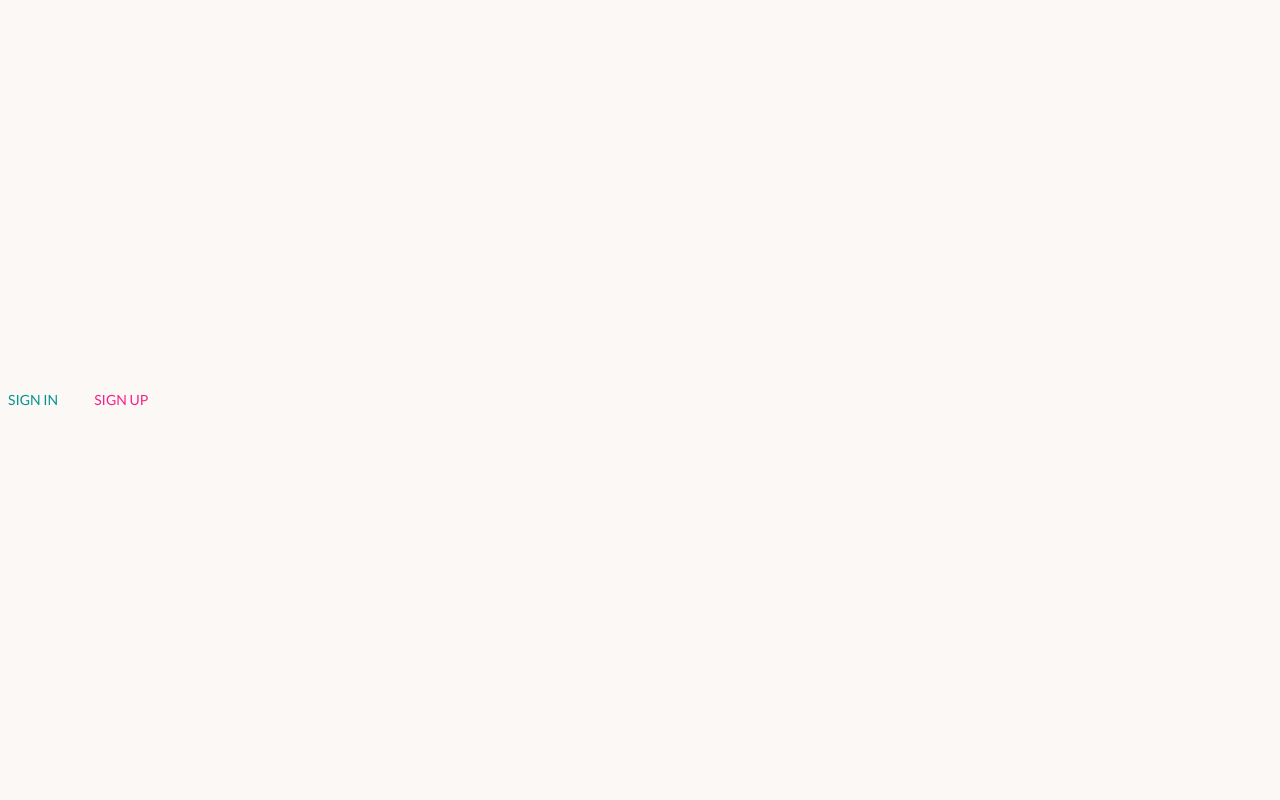
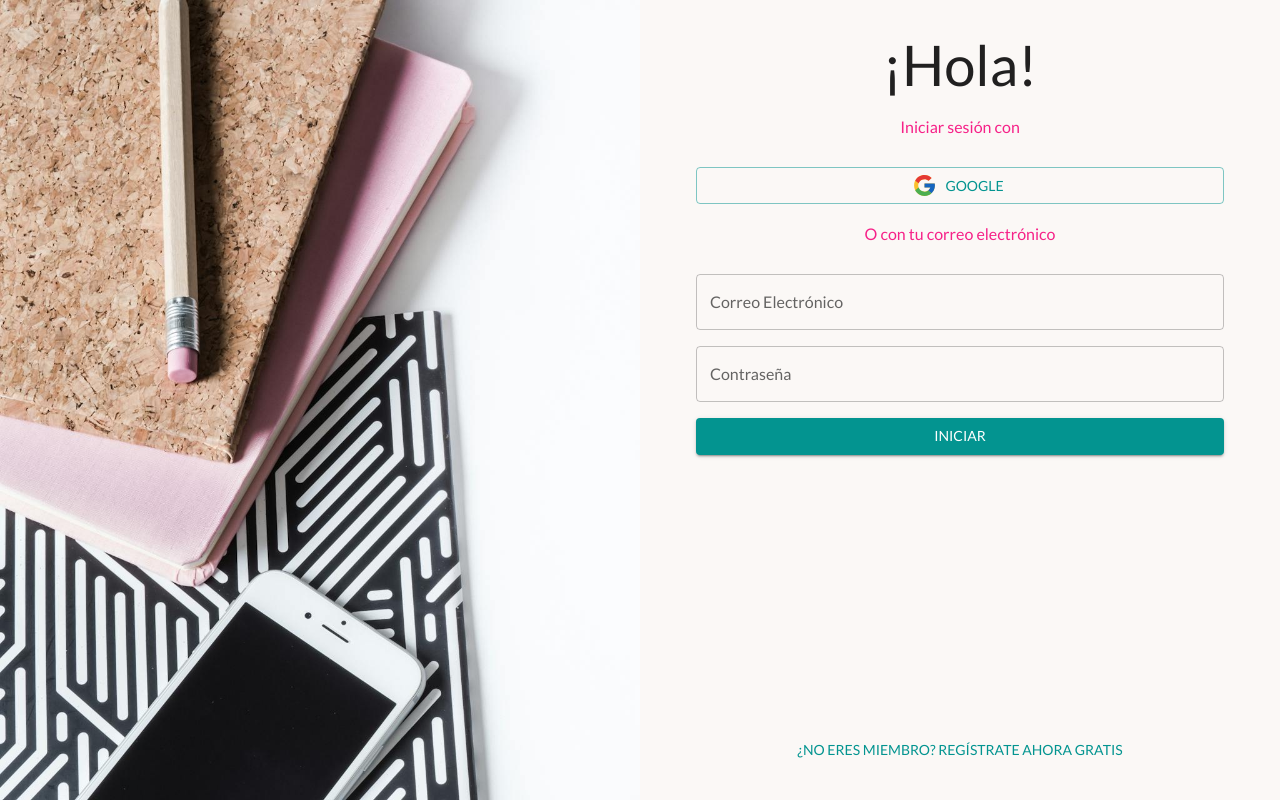
Before and after one commit to Tibo46/lernia, a React (Vite) app: page / in a window 1280 px wide. Built offline with nearby package versions, Linux system fonts and the light colour scheme; no server answers.

Commit message:
Design login pages

```diff
--- a/src/pages/Authentication/Login.tsx
+++ b/src/pages/Authentication/Login.tsx
@@ -1,46 +1,35 @@
 import React from "react";
 import { Grid2 as Grid } from "@mui/material";
-import Button from "@mui/material/Button";
 import SignIn from "./SignIn";
 import SignUp from "./SignUp";
+import Bg1 from "../../assets/background/study-1.jpg";
 
 const Login = () => {
-  const [isSignInModalOpen, setIsSignInModalOpen] = React.useState(false);
-  const [isSignUpModalOpen, setIsSignUpModalOpen] = React.useState(false);
+  const [isSignIn, setIsSignIn] = React.useState(true);
 
   return (
     <Grid container={true} style={{ minHeight: "100vh", height: "100%" }}>
-      <>
-        {/* <Logo size="large" /> */}
-        <Grid container={true}>
-          <Button
-            color="primary"
-            style={{ marginRight: "20px" }}
-            onClick={() => setIsSignInModalOpen(true)}
-          >
-            Sign In
-          </Button>
-          <Button color="secondary" onClick={() => setIsSignUpModalOpen(true)}>
-            Sign Up
-          </Button>
-        </Grid>
-      </>
-      <SignIn
-        isOpen={isSignInModalOpen}
-        handleSignInClose={() => setIsSignInModalOpen(false)}
-        handleOpenSignUp={() => {
-          setIsSignInModalOpen(false);
-          setIsSignUpModalOpen(true);
+      <Grid
+        size={{
+          xs: 12,
+          sm: 6,
         }}
+        display={{ xs: "none", sm: "block" }}
+        style={{ backgroundImage: `url(${Bg1})`, backgroundSize: "cover" }}
       />
-      <SignUp
-        isOpen={isSignUpModalOpen}
-        handleSignUpClose={() => setIsSignUpModalOpen(false)}
-        handleOpenSignIn={() => {
-          setIsSignUpModalOpen(false);
-          setIsSignInModalOpen(true);
+      <Grid
+        size={{
+          xs: 12,
+          sm: 6,
         }}
-      />
+        style={{ padding: "2rem" }}
+      >
+        {isSignIn ? (
+          <SignIn handleSignUp={() => setIsSignIn(false)} />
+        ) : (
+          <SignUp handleSignIn={() => setIsSignIn(true)} />
+        )}
+      </Grid>
     </Grid>
   );
 };
--- a/src/pages/Authentication/SignIn.tsx
+++ b/src/pages/Authentication/SignIn.tsx
@@ -1,22 +1,17 @@
 import {
-  Dialog,
-  DialogTitle,
-  DialogContent,
   Grid2 as Grid,
   Typography,
   Button,
   TextField,
+  Container,
+  Stack,
 } from "@mui/material";
 import React from "react";
 import GoogleIcon from "../../assets/icons/google.svg";
 import { login, socialSignUp } from "../../services/auth";
 import { useNavigate } from "react-router-dom";
 
-const SignIn: React.FC<{
-  isOpen: boolean;
-  handleSignInClose: () => void;
-  handleOpenSignUp: () => void;
-}> = ({ isOpen, handleSignInClose, handleOpenSignUp }) => {
+const SignIn: React.FC<{ handleSignUp: () => void }> = ({ handleSignUp }) => {
   const navigate = useNavigate();
   const [loading, setLoading] = React.useState(false);
   const [email, setEmail] = React.useState("");
@@ -41,7 +36,6 @@ const SignIn: React.FC<{
       navigate("/");
     } catch {
       setLoading(false);
-      handleSignInClose();
       // toast.error(
       //   `Login failed, please check your password and email address`,
       //   {
@@ -62,25 +56,19 @@ const SignIn: React.FC<{
       return;
     } finally {
       setLoading(false);
-      handleSignInClose();
     }
   };
 
   return (
-    <Dialog
-      open={isOpen}
-      fullWidth={true}
-      maxWidth="sm"
-      onClose={handleSignInClose}
-    >
-      <DialogTitle>Welcome back</DialogTitle>
-      <DialogContent>
-        <Button variant="text" onClick={handleOpenSignUp}>
-          Not a member? Sign up now
-        </Button>
+    <Container sx={{ height: "100%" }} maxWidth="sm">
+      <Stack spacing={2} justifyContent="space-between" sx={{ height: "100%" }}>
+        <Stack spacing={2}>
+          <Typography variant="h1" textAlign="center">
+            ¡Hola!
+          </Typography>
           <Grid container={true} spacing={2}>
             <Grid size={12}>
-            <Typography variant="subtitle1">Sign in using</Typography>
+              <Typography variant="subtitle1">Iniciar sesión con</Typography>
             </Grid>
           </Grid>
           <Grid container={true}>
@@ -92,7 +80,8 @@ const SignIn: React.FC<{
                   alt="Login with Google"
                 />
               }
-            variant="text"
+              variant="outlined"
+              fullWidth={true}
               onClick={() => handleSocialSignIn("google")}
             >
               Google
@@ -113,14 +102,17 @@ const SignIn: React.FC<{
           </Grid>
           <Grid container={true} spacing={2}>
             <Grid size={12}>
-            <Typography variant="subtitle1">Or with your email</Typography>
+              <Typography variant="subtitle1">
+                O con tu correo electrónico
+              </Typography>
             </Grid>
           </Grid>
           <form onSubmit={(e) => handleSubmit(e)}>
             <Grid container={true} spacing={2}>
               <Grid size={12}>
                 <TextField
-                label="Email"
+                  label="Correo Electrónico"
+                  fullWidth={true}
                   value={email}
                   onChange={(event) => {
                     setEmail(event.target.value);
@@ -130,8 +122,9 @@ const SignIn: React.FC<{
               </Grid>
               <Grid size={12}>
                 <TextField
-                label="Password"
+                  label="Contraseña"
                   value={password}
+                  fullWidth={true}
                   // helperText={<Link href="#">Forgot password?</Link>}
                   onChange={(event) => {
                     setPassword(event.target.value);
@@ -140,14 +133,25 @@ const SignIn: React.FC<{
                 />
               </Grid>
               <Grid size={12}>
-              <Button type="submit" disableElevation={false} disabled={loading}>
-                Sign In
+                <Button
+                  type="submit"
+                  disableElevation={false}
+                  disabled={loading}
+                  fullWidth={true}
+                  variant="contained"
+                >
+                  Iniciar
                 </Button>
               </Grid>
             </Grid>
           </form>
-      </DialogContent>
-    </Dialog>
+        </Stack>
+
+        <Button variant="text" onClick={handleSignUp}>
+          ¿No eres miembro? Regístrate ahora gratis
+        </Button>
+      </Stack>
+    </Container>
   );
 };
 
--- a/src/pages/Authentication/SignUp.tsx
+++ b/src/pages/Authentication/SignUp.tsx
@@ -1,11 +1,10 @@
 import {
-  Dialog,
-  DialogTitle,
-  DialogContent,
   Grid2 as Grid,
   Typography,
   TextField,
   Button,
+  Container,
+  Stack,
 } from "@mui/material";
 import React from "react";
 import { register, socialSignUp } from "../../services/auth";
@@ -14,10 +13,8 @@ import { useNavigate } from "react-router-dom";
 // import FacebookIcon from '../../assets/icons/facebook.svg';
 
 const SignUp: React.FC<{
-  isOpen: boolean;
-  handleSignUpClose: () => void;
-  handleOpenSignIn: () => void;
-}> = ({ isOpen, handleSignUpClose, handleOpenSignIn }) => {
+  handleSignIn: () => void;
+}> = ({ handleSignIn }) => {
   const navigate = useNavigate();
   const [loading, setLoading] = React.useState(false);
   const [username, setUsername] = React.useState("");
@@ -43,7 +40,6 @@ const SignUp: React.FC<{
       navigate("/");
     } catch {
       setLoading(false);
-      handleSignUpClose();
       // toast.error(
       //   `Registration failed, make sure your password is strong enough and that you do not have an account with this email address already`,
       //   {
@@ -65,25 +61,19 @@ const SignUp: React.FC<{
       return;
     } finally {
       setLoading(false);
-      handleSignUpClose();
     }
   };
 
   return (
-    <Dialog
-      open={isOpen}
-      fullWidth={true}
-      maxWidth="sm"
-      onClose={handleSignUpClose}
-    >
-      <DialogTitle>Join Lernia for free</DialogTitle>
-      <DialogContent>
-        <Button variant="text" onClick={handleOpenSignIn}>
-          Already a member? Sign In
-        </Button>
+    <Container sx={{ height: "100%" }} maxWidth="sm">
+      <Stack spacing={2} justifyContent="space-between" sx={{ height: "100%" }}>
+        <Stack spacing={2}>
+          <Typography variant="h1" textAlign="center">
+            Join for free
+          </Typography>
           <Grid container={true} spacing={2}>
             <Grid size={12}>
-            <Typography variant="subtitle1">Sign up using</Typography>
+              <Typography variant="subtitle1">Regístrate con</Typography>
             </Grid>
           </Grid>
           <Grid container={true}>
@@ -95,7 +85,8 @@ const SignUp: React.FC<{
                   alt="Login with Google"
                 />
               }
-            variant="text"
+              variant="outlined"
+              fullWidth={true}
               onClick={() => handleSocialSignIn("google")}
             >
               Google
@@ -116,15 +107,18 @@ const SignUp: React.FC<{
           </Grid>
           <Grid container={true} spacing={2}>
             <Grid size={12}>
-            <Typography variant="subtitle1">Or with your email</Typography>
+              <Typography variant="subtitle1">
+                O con tu correo electrónico
+              </Typography>
             </Grid>
           </Grid>
           <form onSubmit={(e) => handleSubmit(e)}>
             <Grid container={true} spacing={2}>
               <Grid size={12}>
                 <TextField
-                label="Name"
+                  label="Nombre"
                   value={username}
+                  fullWidth={true}
                   onChange={(event) => {
                     setUsername(event.target.value);
                   }}
@@ -134,8 +128,9 @@ const SignUp: React.FC<{
 
               <Grid size={12}>
                 <TextField
-                label="Email"
+                  label="Correo Electrónico"
                   value={email}
+                  fullWidth={true}
                   onChange={(event) => {
                     setEmail(event.target.value);
                   }}
@@ -144,8 +139,9 @@ const SignUp: React.FC<{
               </Grid>
               <Grid size={12}>
                 <TextField
-                label="Password"
+                  label="Contraseña"
                   value={password}
+                  fullWidth={true}
                   onChange={(event) => {
                     setPassword(event.target.value);
                   }}
@@ -153,14 +149,24 @@ const SignUp: React.FC<{
                 />
               </Grid>
               <Grid size={12}>
-              <Button type="submit" disableElevation={false} disabled={loading}>
-                Sign Up
+                <Button
+                  type="submit"
+                  disableElevation={false}
+                  disabled={loading}
+                  fullWidth={true}
+                  variant="contained"
+                >
+                  Regístrate
                 </Button>
               </Grid>
             </Grid>
           </form>
-      </DialogContent>
-    </Dialog>
+        </Stack>
+        <Button variant="text" onClick={handleSignIn}>
+          ¿Ya eres miembro? Inicia sesión
+        </Button>
+      </Stack>
+    </Container>
   );
 };
 
```
Also changed, not shown: src/pages/Exercises/UserExercise.tsx (+5 -5 lines), src/pages/Exercises/UserExerciseCompleted.tsx (+7 -7 lines), src/pages/Exercises/UserExerciseLanding.tsx (+13 -11 lines), src/assets/background/study-1.jpg (added), src/assets/background/study-2.jpg (added). Lines whose indentation alone changed are shown as unchanged.
